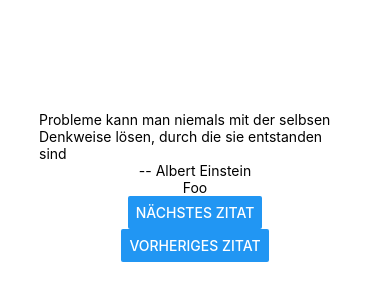
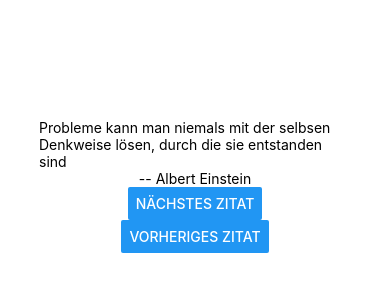
Before and after one commit to thomd/nice-quotes-app, a React Native app: screen / in a window 390 px wide. Shown: the part 236-536 px from the top of the page. Built offline with nearby package versions, Linux system fonts and the light colour scheme.

Commit message:
quotes component

```diff
--- a/App.js
+++ b/App.js
@@ -38,9 +38,7 @@ export default class App extends Component {
     const quote = data[index];
     return (
       <View style={styles.container}>
-        <Text>{quote.text}</Text>
-        <Text>-- {quote.author}</Text>
-        <Quote />
+        <Quote text={quote.text} author={quote.author} />
         <Button title="Nächstes Zitat" onPress={this.nextQuote} />
         <Button title="Vorheriges Zitat" onPress={this.previousQuote} />
       </View>
--- a/js/components/Quote.js
+++ b/js/components/Quote.js
@@ -1,8 +1,13 @@
-import React, { Component } from "react";
+import React, { Component, Fragment } from "react";
 import { Text } from "react-native";
 
 export default class Quote extends Component {
   render() {
-    return <Text>Foo</Text>;
+    return (
+      <Fragment>
+        <Text>{this.props.text}</Text>
+        <Text>-- {this.props.author}</Text>
+      </Fragment>
+    );
   }
 }
```
